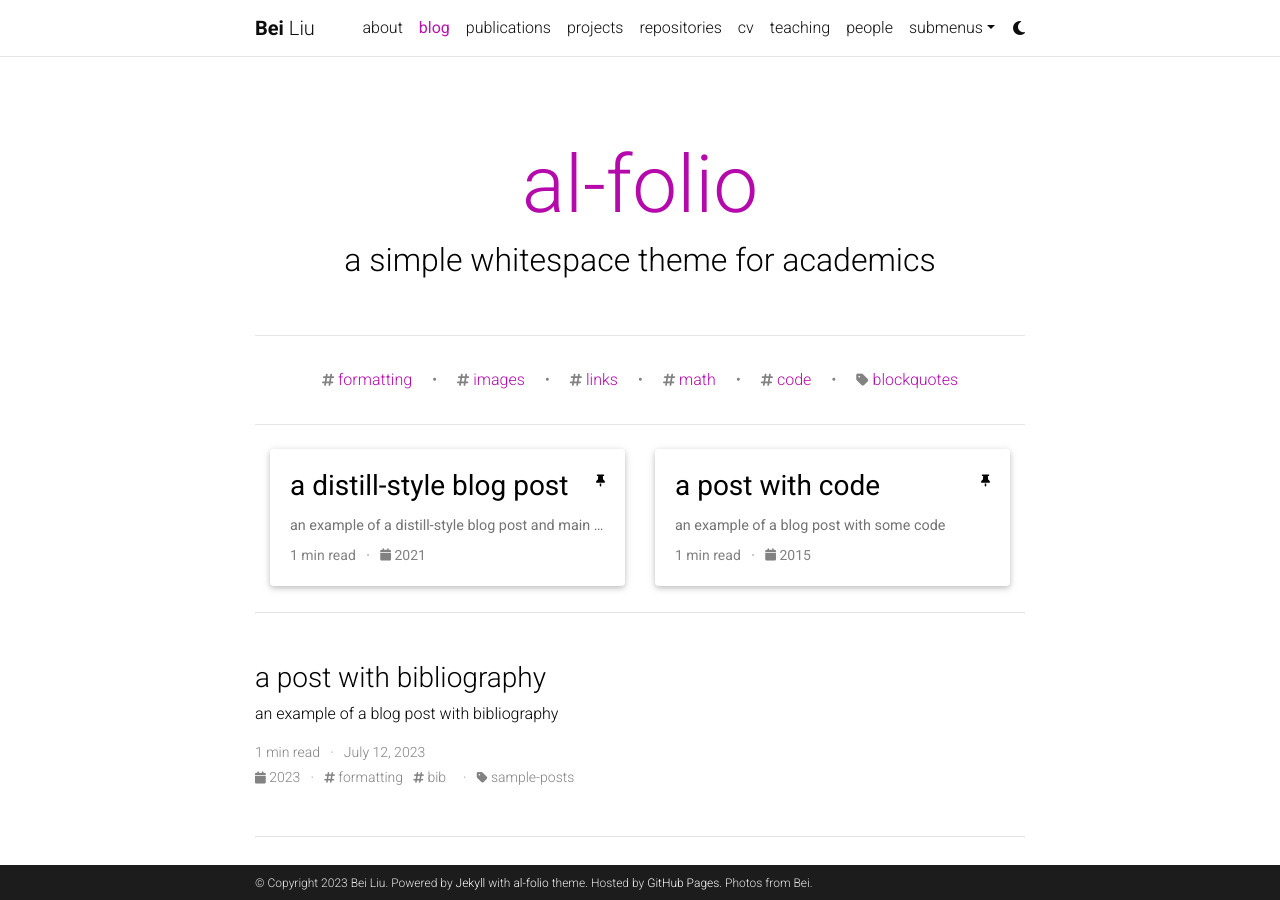
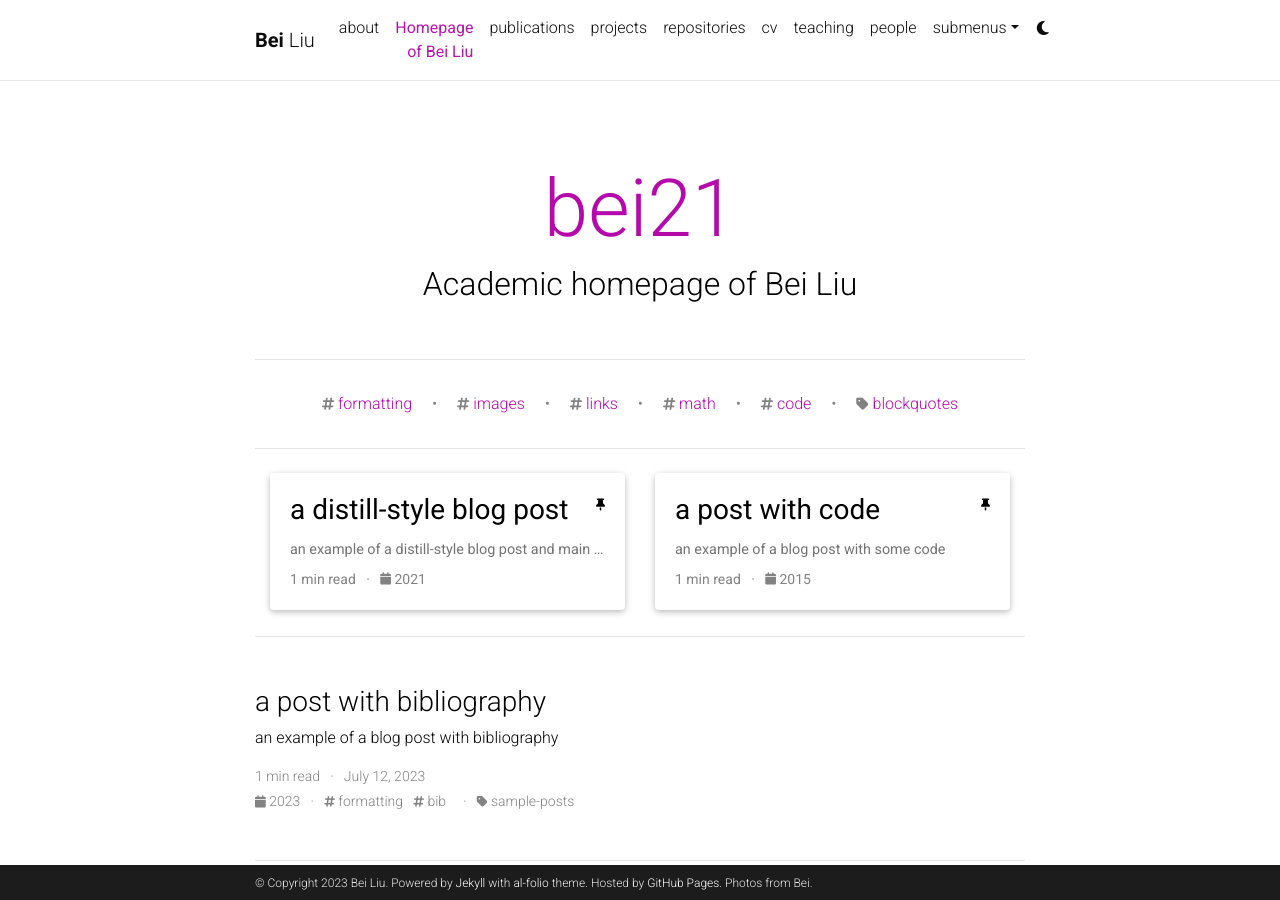
Before and after one commit to bei21/bei21.github.io, a Jekyll site: the page built from blog/index.html, in a window 1280 px wide and 900 px high. Built offline with Jekyll 4.4.1, drawn with Linux system fonts in a browser that asks for light colours; the list of posts is cut into pages by our own code; comment, search, counter and statistics services are not loaded; a style sheet for code colours, icons or effects is not loaded.

Commit message:
Update _config.yml

```diff
--- a/_config.yml
+++ b/_config.yml
@@ -120,9 +120,9 @@
 # Blog
 # -----------------------------------------------------------------------------
 
-blog_name: al-folio # blog_name will be displayed in your blog page
-blog_nav_title: blog # your blog must have a title for it to be displayed in the nav bar
-blog_description: a simple whitespace theme for academics
+blog_name: bei21 # blog_name will be displayed in your blog page
+blog_nav_title: Homepage of Bei Liu # your blog must have a title for it to be displayed in the nav bar
+blog_description: Academic homepage of Bei Liu
 permalink: /blog/:year/:title/
 
 # Pagination
@@ -272,8 +272,8 @@
 
 scholar:
 
-  last_name: [Einstein]
-  first_name: [Albert, A.]
+  last_name: [Liu]
+  first_name: [Bei]
 
   style: apa
   locale: en
```
